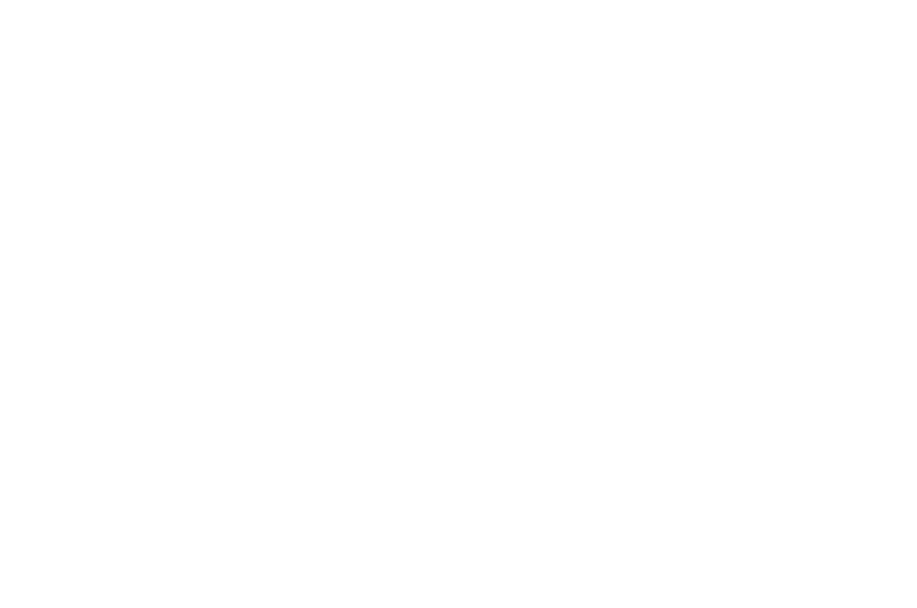
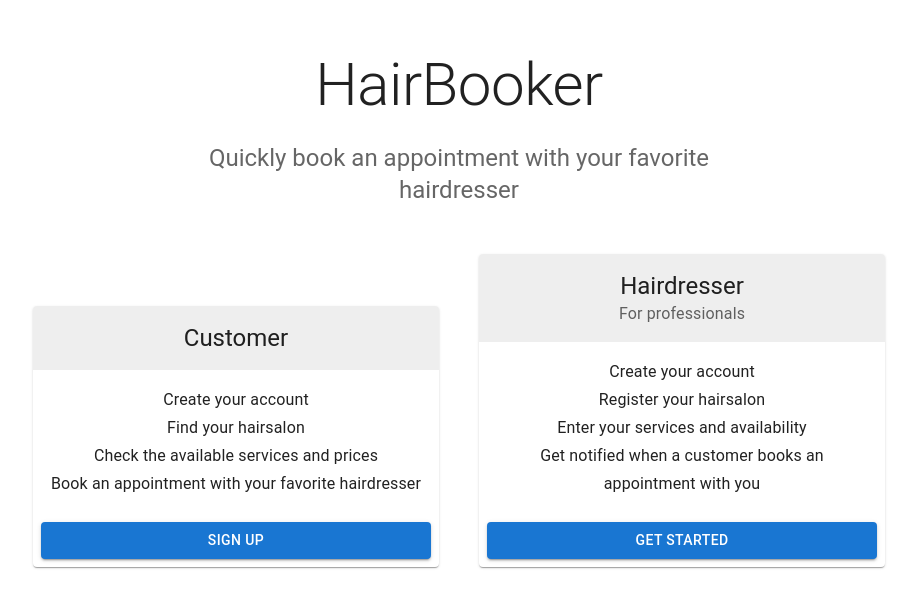
Before and after one commit to Leambr/golang-app, a React (Vite) app: page / in a window 1280 px wide. Shown: the part 124-732 px from the top of the page, without its empty margins (181-1098 px from the left). Built offline with nearby package versions, Linux system fonts and the light colour scheme.

Commit message:
feat: add landing page

```diff
--- /dev/null
+++ b/src/pages/LandingPage/LandingPage.tsx
@@ -0,0 +1,124 @@
+import * as React from 'react';
+import Button from '@mui/material/Button';
+import Card from '@mui/material/Card';
+import CardActions from '@mui/material/CardActions';
+import CardContent from '@mui/material/CardContent';
+import CardHeader from '@mui/material/CardHeader';
+import Container from '@mui/material/Container';
+import CssBaseline from '@mui/material/CssBaseline';
+import GlobalStyles from '@mui/material/GlobalStyles';
+import Grid from '@mui/material/Grid';
+import Typography from '@mui/material/Typography';
+import { Link as RouterLink } from 'react-router-dom';
+
+const data = [
+    {
+        title: 'Customer',
+        description: [
+            'Create your account',
+            'Find your hairsalon',
+            'Check the available services and prices',
+            'Book an appointment with your favorite hairdresser',
+        ],
+        buttonText: 'Sign up',
+        buttonVariant: 'contained',
+    },
+    {
+        title: 'Hairdresser',
+        subheader: 'For professionals',
+        description: [
+            'Create your account',
+            'Register your hairsalon',
+            'Enter your services and availability',
+            'Get notified when a customer books an appointment with you',
+        ],
+        buttonText: 'Get started',
+        buttonVariant: 'contained',
+    },
+];
+
+export default function Pricing() {
+    return (
+        <>
+            <GlobalStyles styles={{ ul: { margin: 0, padding: 0, listStyle: 'none' } }} />
+            <CssBaseline />
+
+            {/* Hero unit */}
+            <Container disableGutters maxWidth="sm" component="main" sx={{ pt: 8, pb: 6 }}>
+                <Typography
+                    component="h1"
+                    variant="h2"
+                    align="center"
+                    color="text.primary"
+                    gutterBottom
+                >
+                    HairBooker
+                </Typography>
+                <Typography variant="h5" align="center" color="text.secondary" component="p">
+                    Quickly book an appointment with your favorite hairdresser
+                </Typography>
+            </Container>
+            {/* End hero unit */}
+            <Container maxWidth="md" component="main">
+                <Grid container spacing={5} alignItems="flex-end">
+                    {data.map((item) => (
+                        // Enterprise card is full width at sm breakpoint
+                        <Grid item key={item.title} xs={6}>
+                            <Card>
+                                <CardHeader
+                                    title={item.title}
+                                    subheader={item.subheader}
+                                    titleTypographyProps={{ align: 'center' }}
+                                    subheaderTypographyProps={{
+                                        align: 'center',
+                                    }}
+                                    sx={{
+                                        backgroundColor: (theme) =>
+                                            theme.palette.mode === 'light'
+                                                ? theme.palette.grey[200]
+                                                : theme.palette.grey[700],
+                                    }}
+                                />
+                                <CardContent>
+                                    <ul>
+                                        {item.description.map((line) => (
+                                            <Typography
+                                                component="li"
+                                                variant="subtitle1"
+                                                align="center"
+                                                key={line}
+                                            >
+                                                {line}
+                                            </Typography>
+                                        ))}
+                                    </ul>
+                                </CardContent>
+                                <CardActions>
+                                    {item.title === 'Customer' ? (
+                                        <Button
+                                            fullWidth
+                                            variant={item.buttonVariant as 'outlined' | 'contained'}
+                                            component={RouterLink}
+                                            to="/sign-up/customer"
+                                        >
+                                            {item.buttonText}
+                                        </Button>
+                                    ) : (
+                                        <Button
+                                            fullWidth
+                                            variant={item.buttonVariant as 'outlined' | 'contained'}
+                                            component={RouterLink}
+                                            to="/sign-up/hairdresser"
+                                        >
+                                            {item.buttonText}
+                                        </Button>
+                                    )}
+                                </CardActions>
+                            </Card>
+                        </Grid>
+                    ))}
+                </Grid>
+            </Container>
+        </>
+    );
+}
```
Also changed, not shown: src/core/routing/routes.tsx (+13 -12 lines).
